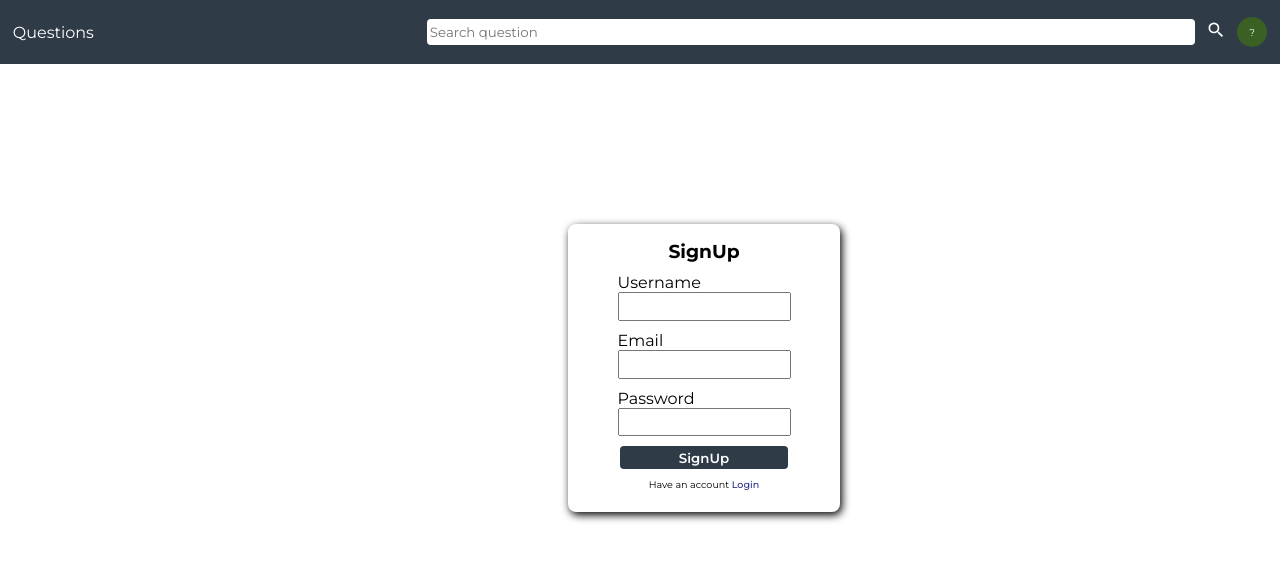
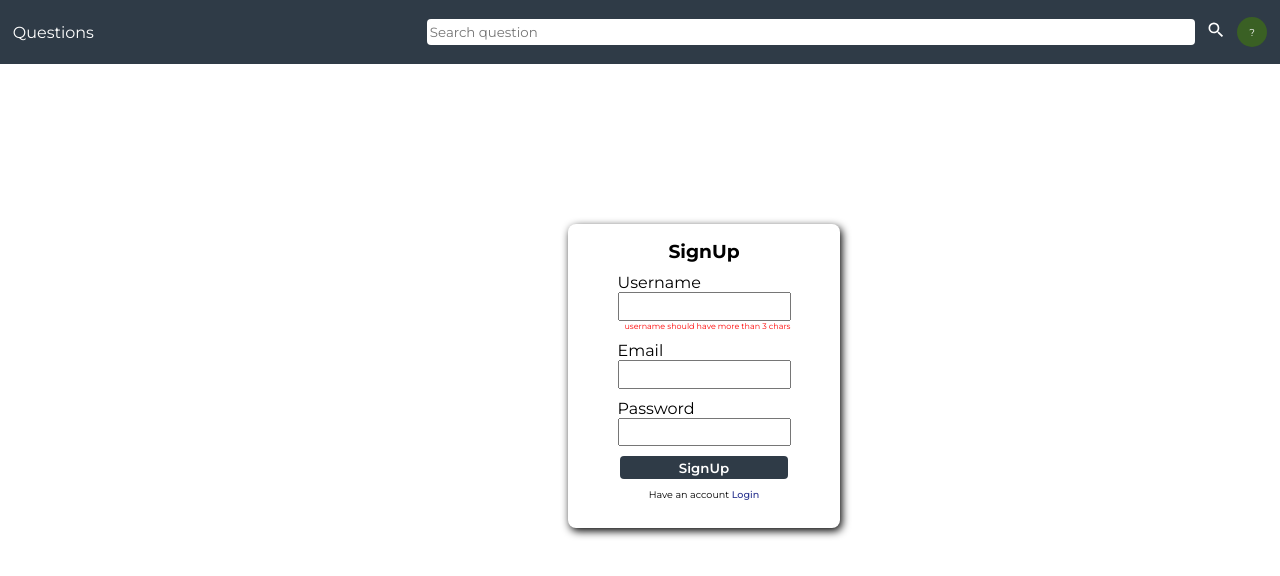
Before and after one commit to ruelngatia/jituStack, a React (Create React App) app in the folder front_end/: page /signup in a window 1280 px wide. Both pictures are taken after a click on the button "SignUp". Shown: the top 576 px of the page. Built offline with nearby package versions, Linux system fonts and the light colour scheme; what javascript-time-ago would draw is missing.

Commit message:
form validation workin

```diff
--- a/front_end/src/App.js
+++ b/front_end/src/App.js
@@ -33,7 +33,7 @@ function App() {
         <div id='container2'>
           <Routes>
             <Route path='/:question' element={<Home/>}/>
-            <Route path='/?tab' element={<Home/>}/>
+            {/* <Route path='/?tab' element={<Home/>}/> */}
             <Route path='/' element={<Home/>}/>
             <Route path='/login' element={<Login/>}/>
             <Route path='/answers' element={<Answers/>}/>
--- a/front_end/src/Layout/LoginForm/LoginForm.css
+++ b/front_end/src/Layout/LoginForm/LoginForm.css
@@ -30,6 +30,12 @@
 
 }
 
+.login-form form .err-span{
+    color: red;
+    float: right;
+    font-size: .5rem;
+}
+
 .login-form form .login-signup{
     font-size: .6rem;
     text-align:  right;
--- a/front_end/src/Layout/LoginForm/LoginForm.js
+++ b/front_end/src/Layout/LoginForm/LoginForm.js
@@ -5,6 +5,8 @@ import './LoginForm.css'
 import axios from 'axios'
 import { setCurrentUser } from '../../redux/userReducer'
 import { toast } from 'react-toastify';
+import { schema } from '../../validation/validation'
+
 
 
 
@@ -38,6 +40,10 @@ export default function LoginForm() {
         }
 
 
+        const {error} = schema.validate({username,password})
+        if (error?.message.includes('username')) return setuserError(true)
+        if (error?.message?.includes('password')) return setPassError(true)
+
 
        axios.post('http://localhost:5050/users/login',
             {
@@ -70,6 +76,7 @@ export default function LoginForm() {
                     onChange={(e)=>{setUsername(e.target.value)}}
                     className = {userError?'error': ''}
                 />
+                {userError?<span className='err-span'>username should have more than 3 chars</span>:<></>}
             </div>
             <div>
                 <label>Password</label>
@@ -80,6 +87,7 @@ export default function LoginForm() {
                     onChange={(e)=>{setPassword(e.target.value)}}
                     className = {PassError ?'error': ''}
                 />
+                {PassError?<span className='err-span'>password should have 6 chars</span>:<></>}
             </div>
             <div className='login-signup'>
                     Don't have an account
--- a/front_end/src/Layout/SignUpForm/SignUpForm.css
+++ b/front_end/src/Layout/SignUpForm/SignUpForm.css
@@ -6,13 +6,19 @@
     box-shadow: 2px 3px 8px black;
     border-radius: 8px;
     width: 16rem;
-    height: 18rem;
+    height: 19rem;
     margin-top: 10rem;
     align-items: center;
 }
 
 .signup-form div input{
     height: 1.8rem;
+}
+
+.signup-form .err-span{
+    color: red;
+    float: right;
+    font-size: .5rem;
 }
 
 .signup-form h3{
--- a/front_end/src/Layout/SignUpForm/SignUpForm.js
+++ b/front_end/src/Layout/SignUpForm/SignUpForm.js
@@ -4,6 +4,7 @@ import './SignUpForm.css'
 import axios from 'axios'
 import { useNavigate } from 'react-router-dom'
 import {toast} from 'react-toastify'
+import {schema} from '../../validation/validation'
 
 export default function SignUpForm() {
 
@@ -12,12 +13,18 @@ export default function SignUpForm() {
     const [password, setPassword] = useState('')
     const navigator = useNavigate()
 
+    const [usenameErr, setUsenameErr] = useState(false)
+    const [passErr, setPassErr] = useState(false)
+    const [emailErr, setEmailErr] = useState(false)
+
     const signup = (username,email,password)=>{
 
 
-        if(username === '' || email === '' || password === '' ){
-            return
-        }
+        const {error} = schema.validate({username,email,password})
+        if (error?.message.includes('username')) return setUsenameErr(true)
+        if (error?.message?.includes('password')) return setPassErr(true)
+        if (error?.message?.includes('email')) return setEmailErr(true)
+
 
         axios.post('http://localhost:5050/users/adduser ',{
             "username": username,
@@ -59,16 +66,22 @@ export default function SignUpForm() {
             <label>Username</label>
             <br/>
             <input type={'text'} value={username} onChange={(e)=>{setusername(e.target.value); console.log(username);}}/>
+            <br/>
+            {usenameErr?<span className='err-span'>username should have more than 3 chars</span>:<></>}
         </div>
         <div>
             <label>Email</label>
             <br/>
             <input type={'email'} value={email} onChange={(e)=>{setEmail(e.target.value)}}/>
+            <br/>
+            {emailErr?<span className='err-span'>invalid email</span>:<></>}
         </div>
         <div>
             <label>Password</label>
             <br/>
             <input type={'password'} value={password} onChange={(e)=>{setPassword(e.target.value)}}/>
+            <br/>
+            {passErr?<span className='err-span'>invalid password</span>:<></>}
         </div>
         <div className='div-btn'>
             <button onClick={()=> signup(username,email,password)}>
--- a/front_end/src/Pages/Home/Home.js
+++ b/front_end/src/Pages/Home/Home.js
@@ -13,21 +13,21 @@ export default function Home() {
 
 
 
-  let p = useLocation()
+  let {pathname, search} = useLocation()
   // console.log(`${new URLSearchParams(p.search).get('tab')}`);
 
   useEffect(
     ()=>{
 
       let path = ''
-      if(p.search !== ''){
-        path = p.pathname + p.search
+      if(search !== ''){
+        path = pathname + search
       }else{
-        path =  p.pathname
+        path =  pathname
       }
 
       dispatch(getAllQuestions(path))
-    },[p]
+    },[pathname, search]
   )
 
   const displayHandler = ()=>{
--- /dev/null
+++ b/front_end/src/validation/validation.js
@@ -0,0 +1,22 @@
+const Joi = require('joi')
+
+ const schema = Joi.object(
+    {
+        username: Joi.string()
+        .alphanum()
+        .min(3)
+        .max(30)
+        .required(),
+
+    password: Joi.string()
+        .pattern(new RegExp('^[a-zA-Z0-9]{3,30}$')).required(),
+
+    email: Joi.string()
+        .email({ minDomainSegments: 2, tlds: { allow: ['com', 'net'] } })
+
+    }
+)
+
+
+
+module.exports = {schema}
```
Also changed, not shown: 1 other file (tests, documents, lock files or other folders).
